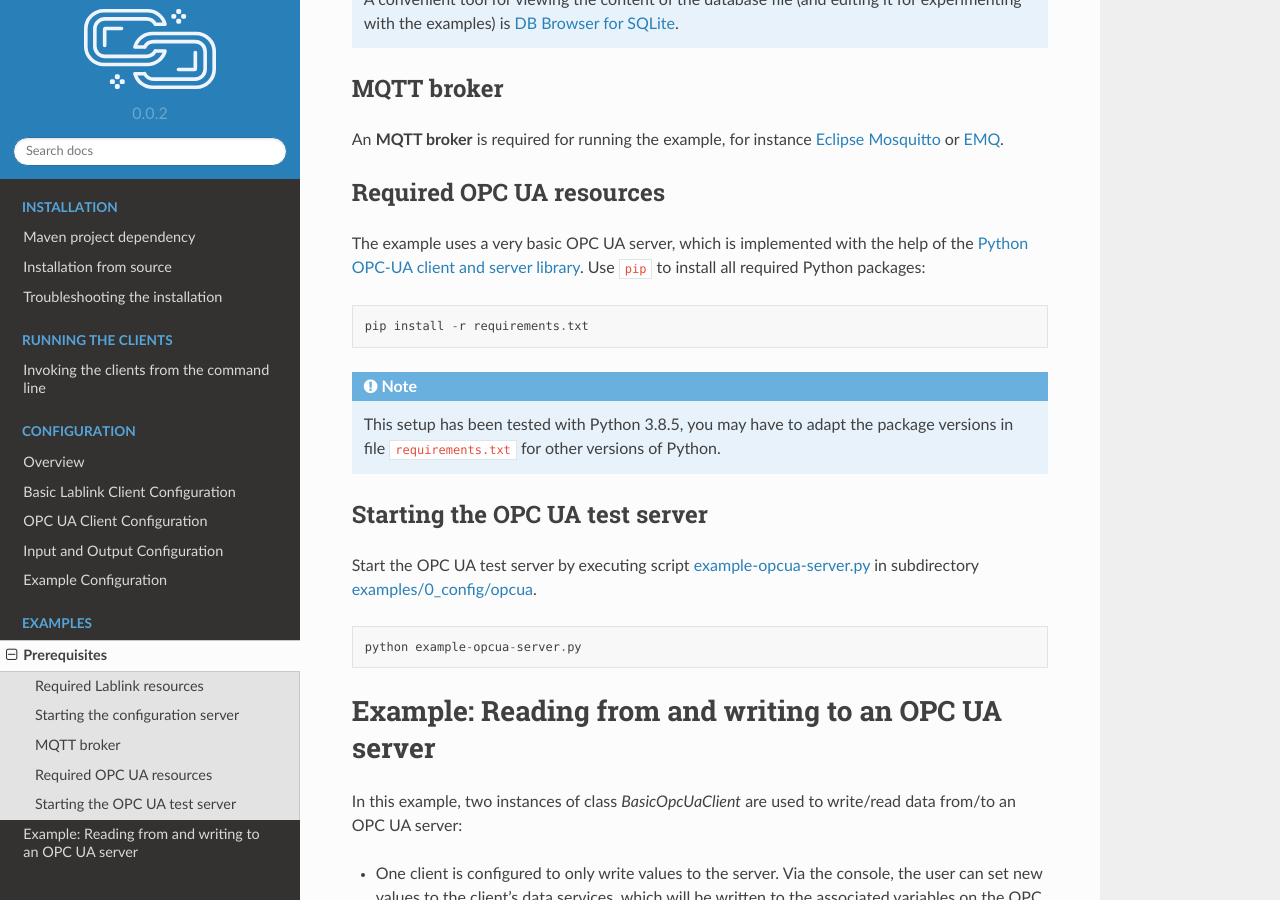
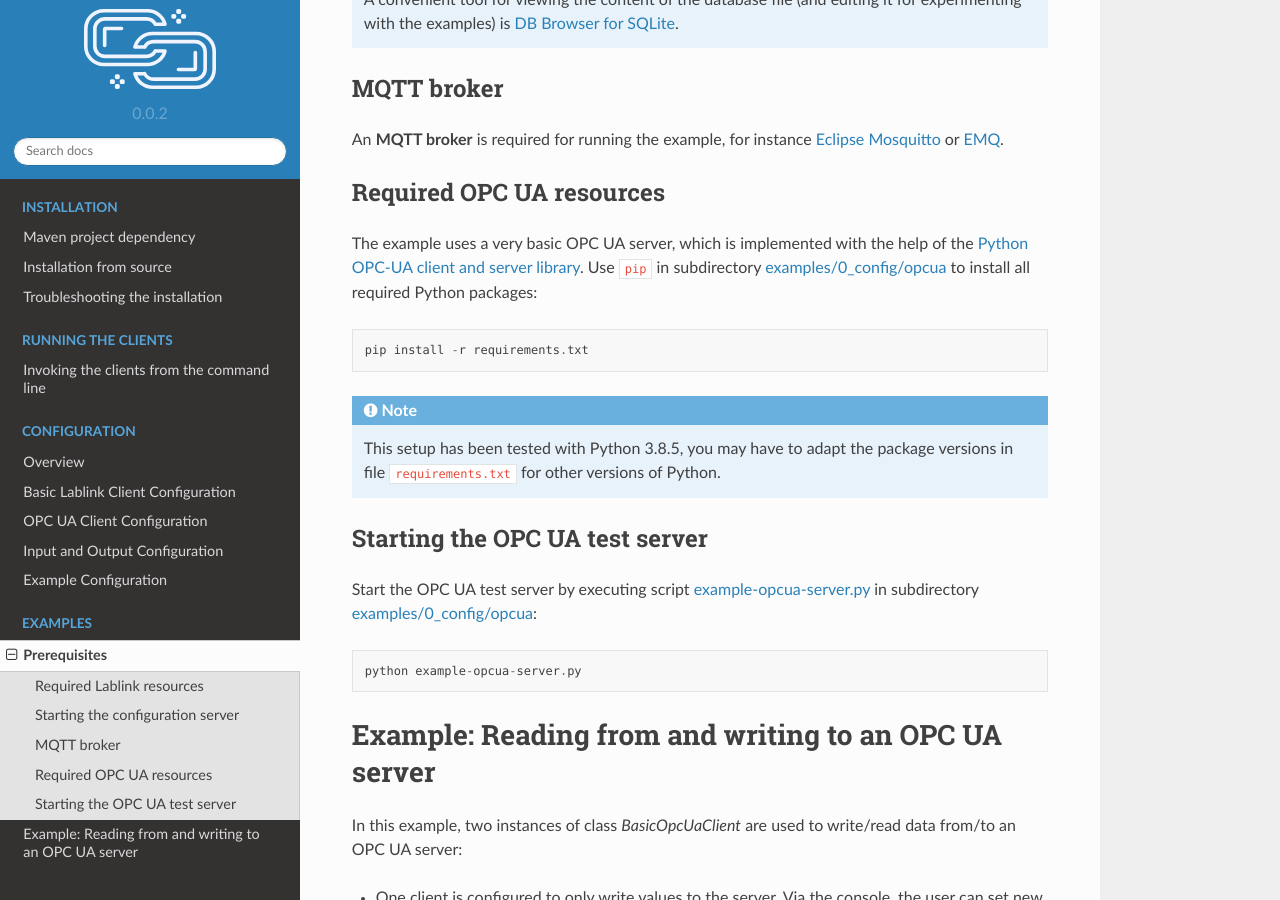
Before and after one commit to AIT-Lablink/lablink-opcua-client, a Sphinx documentation site: the page built from docs/examples.rst, in a window 1280 px wide and 900 px high, scrolled down 714 px. Built offline with Sphinx 7.4.7 and the Read the Docs theme 2.0.0, drawn with Linux system fonts in a browser that asks for light colours.

Commit message:
Update instructions for running the example

```diff
--- a/docs/examples.rst
+++ b/docs/examples.rst
@@ -32,7 +32,7 @@ Required OPC UA resources
 -------------------------
 
 The example uses a very basic OPC UA server, which is implemented with the help of the `Python OPC-UA client and server library <https://github.com/FreeOpcUa/python-opcua>`_.
-Use ``pip`` to install all required Python packages:
+Use ``pip`` in subdirectory :github_tree:`examples/0_config/opcua` to install all required Python packages:
 
 .. code-block::
 
@@ -44,7 +44,7 @@ Use ``pip`` to install all required Python packages:
 Starting the OPC UA test server
 -------------------------------
 
-Start the OPC UA test server by executing script :github_blob:`example-opcua-server.py <examples/0_config/opcua/example-opcua-server.py>` in subdirectory :github_tree:`examples/0_config/opcua`.
+Start the OPC UA test server by executing script :github_blob:`example-opcua-server.py <examples/0_config/opcua/example-opcua-server.py>` in subdirectory :github_tree:`examples/0_config/opcua`:
 
 .. code-block::
 
```
